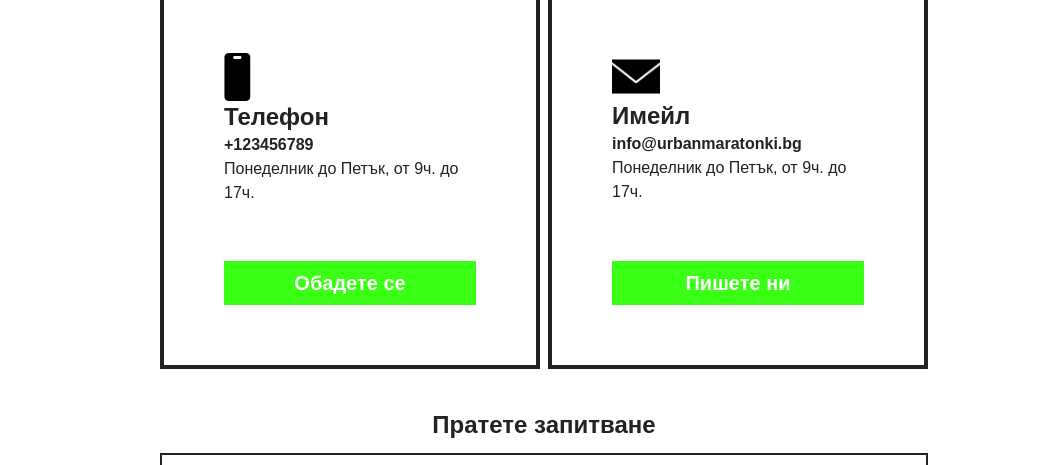
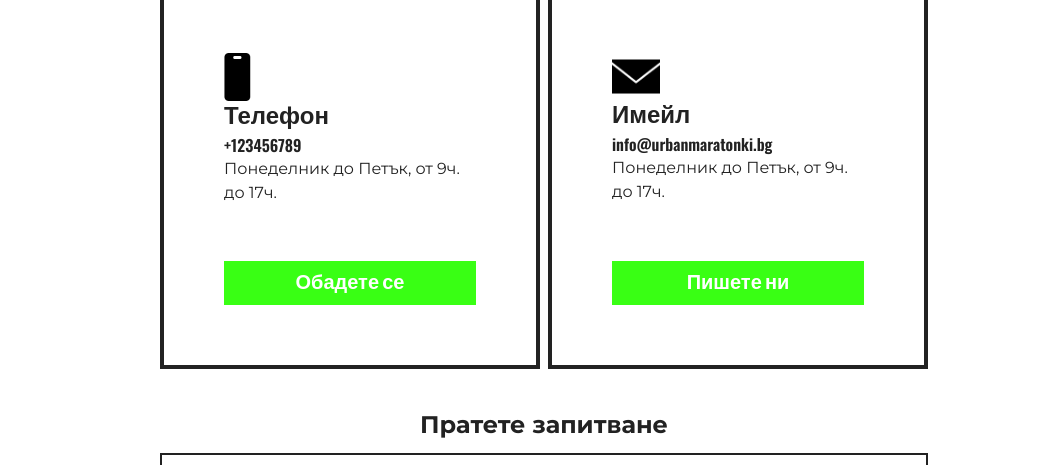
Before and after one commit to BoyanTsvetanov/Sneakers-Demo-App, a React (Vite) app: page / in a window 1280 px wide. Shown: the part 2860-3325 px from the top of the page, without its empty margins (96-1155 px from the left). Built offline with nearby package versions, Linux system fonts and the light colour scheme; grey boxes are pictures that could not be loaded.

Commit message:
Updated fonts

```diff
--- a/src/components/ContactItem.jsx
+++ b/src/components/ContactItem.jsx
@@ -2,18 +2,18 @@ import React from 'react'
 
 const ContactItem = ({ icon, title, contactInfo, cta, ctaAction }) => {
     return (
-        <div className="border-4 aspect-square w-full xl:p-15 p-10 max-md:p-6 max-sm:p-3 flex flex-col justify-between font-bebas">
+        <div className="border-4 aspect-square w-full xl:p-15 p-10 max-md:p-6 max-sm:p-3 flex flex-col justify-between">
             <div className='w-full h-[60%] flex flex-col justify-between'>
                 <div className='relative h-12 w-12 max-lg:h-10 max-lg:w-10 max-md:h-6 max-md:w-6'><img src={icon} alt="icon-contact" className='dark:invert h-full object-contain'/></div>
-                <h2 className='text-2xl max-lg:text-lg max-md:font-light max-sm:text-sm font-bold'>{title}</h2>
-                <p className='font-semibold max-md:text-sm max-sm:text-xs'>{contactInfo}</p>
+                <h2 className='text-2xl max-lg:text-lg max-md:font-light max-sm:text-sm font-bold font-bebas'>{title}</h2>
+                <p className='font-semibold max-md:text-sm max-sm:text-xs font-oswald'>{contactInfo}</p>
                 <p className='font-montserrat font-light max-md:text-xs'>Понеделник до Петък, от 9ч. до 17ч.</p>
             </div>
 
             {/* CTA Button */}
             <button
                 onClick={ctaAction}
-                className="mt-4 px-4 py-2 bg-accent-green not-dark:hover:bg-emerald-400 dark:bg-dark-teal dark:hover:brightness-110 text-light font-bold text-xl cursor-pointer max-sm:text-sm transition-all duration-300"
+                className="mt-4 px-4 py-2 font-bebas bg-accent-green not-dark:hover:bg-emerald-400 dark:bg-dark-teal dark:hover:brightness-110 text-light font-bold text-xl cursor-pointer max-sm:text-sm transition-all duration-300"
             >
                 {cta}
             </button>
--- a/src/index.css
+++ b/src/index.css
@@ -1,8 +1,9 @@
+@import url('https://fonts.googleapis.com/css2?family=Bebas+Neue&family=Oswald:wght@400;600;700&family=Russo+One&family=Roboto:wght@300;400;500;700&family=Montserrat:wght@400;600;700&display=swap');
+
 @import "tailwindcss";
 
 @custom-variant dark (&:where(.dark, .dark *));
 
-@import url('https://fonts.googleapis.com/css2?family=Bebas+Neue&family=Oswald:wght@400;600;700&family=Russo+One&family=Roboto:wght@300;400;500;700&family=Montserrat:wght@400;600;700&display=swap');
 
 @theme{
     --font-oswald: Oswald, sans-serif;
--- a/src/sections/Contact.jsx
+++ b/src/sections/Contact.jsx
@@ -28,7 +28,7 @@ const Contact = () => {
         </div>
 
         <div className='flex flex-col justify-center items-center mt-10'>
-            <h2 className='text-2xl font-oswald font-bold'>Пратете запитване</h2>
+            <h2 className='text-2xl font-montserrat font-bold'>Пратете запитване</h2>
             <div className='relative border-2 flex mt-3 px-6 py-3 w-[60%] max-lg:w-[80%] justify-between gap-4'>
                 <textarea
                     id="floating_outlined"
@@ -52,7 +52,7 @@ const Contact = () => {
             </div>
         </div>
 
-        <div className='mx-32 max-lg:mx-16 mt-20 font-bebas'>
+        <div className='mx-32 max-lg:mx-16 mt-20 font-montserrat'>
             <h2 className='text-2xl font-bold'>Често задавани въпроси:</h2>
 
             <div className='container relative flex gap-8 mt-10 max-lg:block'>
```
Also changed, not shown: 4 other files (tests, documents, lock files or other folders).
